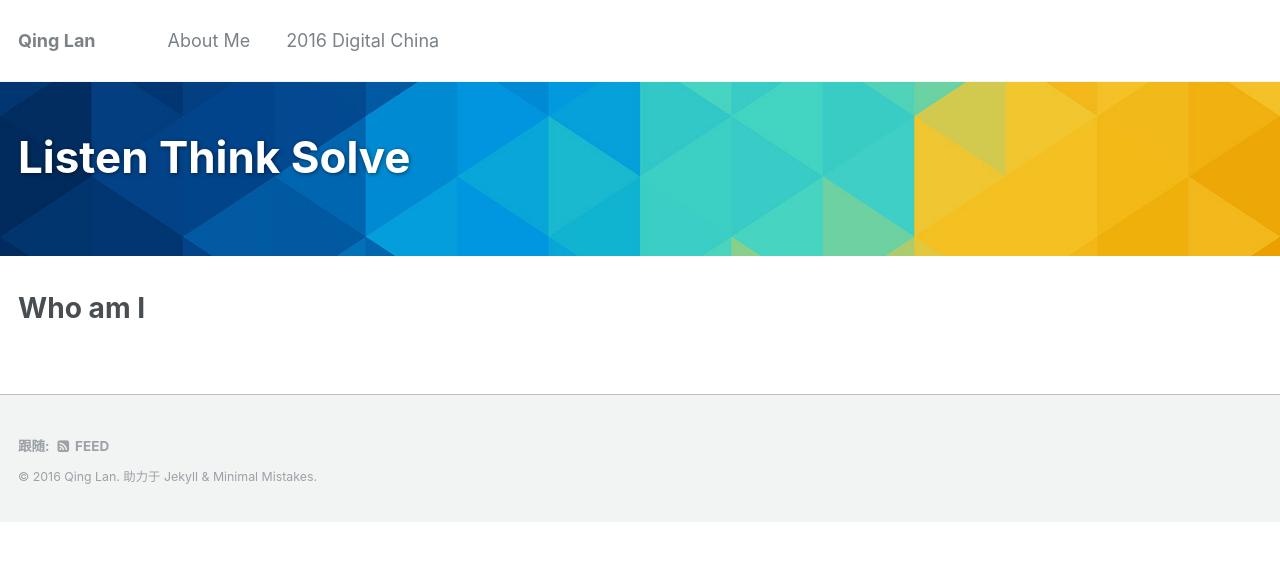
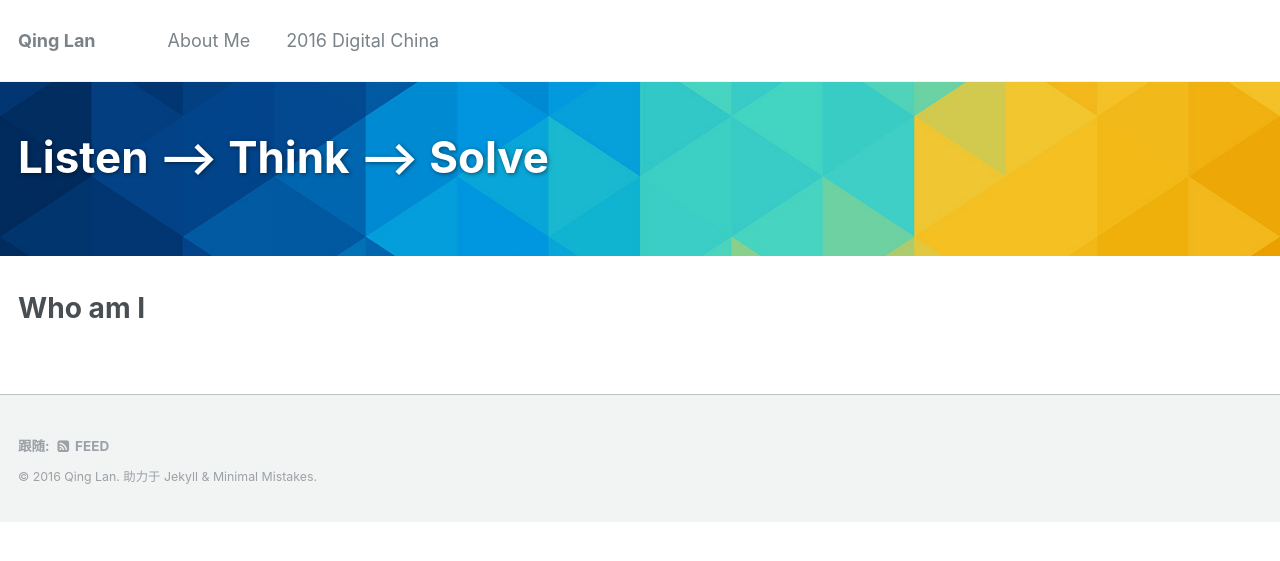
Before and after one commit to lanking520/lanking520.github.io, a Jekyll site: the page built from _pages/me.md, in a window 1280 px wide. Shown: the top 561 px of the page. Built offline with Jekyll 4.4.1, drawn with Linux system fonts in a browser that asks for light colours.

Commit message:
Update me.md

```diff
--- a/_pages/me.md
+++ b/_pages/me.md
@@ -1,5 +1,5 @@
 ---
-title: "Listen Think Solve"
+title: " Listen -----> Think -----> Solve"
 layout: splash
 permalink: /me/
 header:
```
